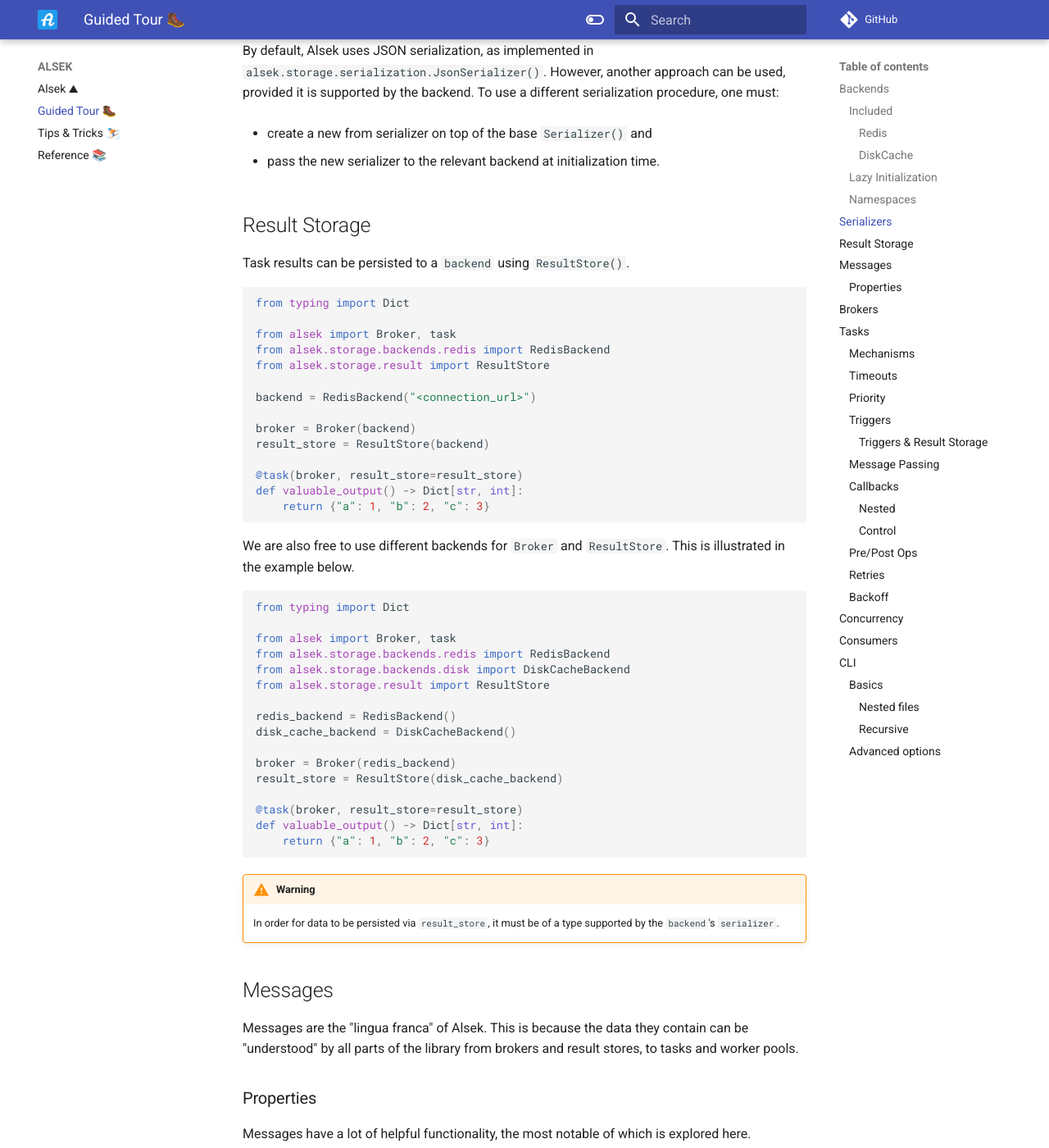
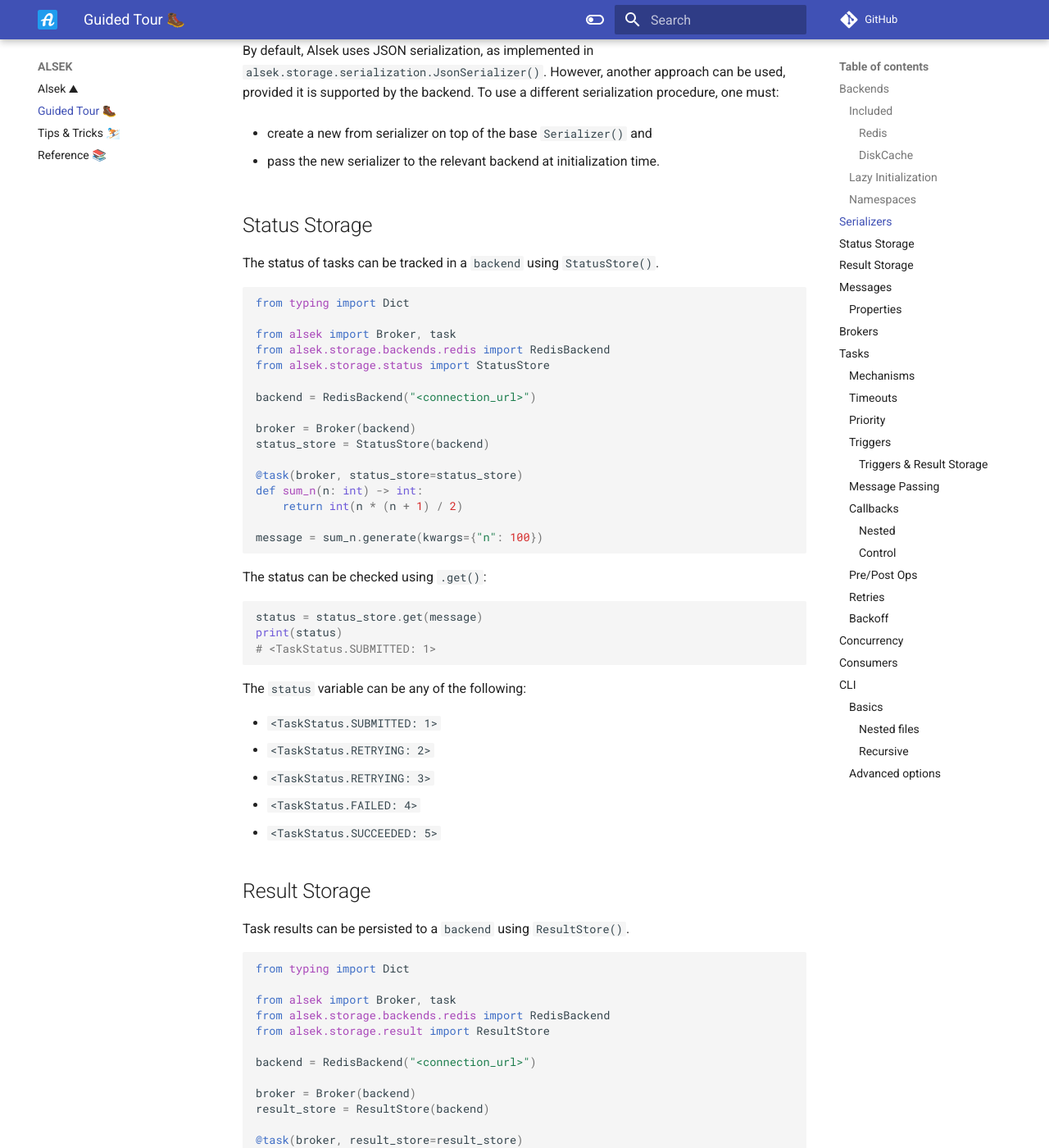
Before and after one commit to TariqAHassan/alsek, an MkDocs documentation site: the page built from docs/guided_tour.md, in a window 1280 px wide and 1400 px high, scrolled down 1559 px. Shown: the whole window at 82% size. Built offline with MkDocs 1.6.1 and Material for MkDocs 9.7.7, drawn with Linux system fonts in a browser that asks for light colours; comment, search, counter and statistics services are not loaded.

Commit message:
Add "Status Storage" section

````diff
--- a/docs/guided_tour.md
+++ b/docs/guided_tour.md
@@ -76,6 +76,45 @@ To use a different serialization procedure, one must:
   * create a new from serializer on top of the base `Serializer()` and
 
   * pass the new serializer to the relevant backend at initialization time.
+
+## Status Storage
+
+The status of tasks can be tracked in a `backend` using `StatusStore()`.
+
+```python
+from typing import Dict
+
+from alsek import Broker, task
+from alsek.storage.backends.redis import RedisBackend
+from alsek.storage.status import StatusStore
+
+backend = RedisBackend("<connection_url>")
+
+broker = Broker(backend)
+status_store = StatusStore(backend)
+
+@task(broker, status_store=status_store)
+def sum_n(n: int) -> int:
+    return int(n * (n + 1) / 2)
+
+message = sum_n.generate(kwargs={"n": 100})
+```
+
+The status can be checked using `.get()`:
+
+```python
+status = status_store.get(message)
+print(status)
+# <TaskStatus.SUBMITTED: 1>
+```
+
+The `status` variable can be any of the following:
+
+  * `<TaskStatus.SUBMITTED: 1>`
+  * `<TaskStatus.RETRYING: 2>`
+  * `<TaskStatus.RETRYING: 3>`
+  * `<TaskStatus.FAILED: 4>`
+  * `<TaskStatus.SUCCEEDED: 5>`
 
 ## Result Storage
 
````
